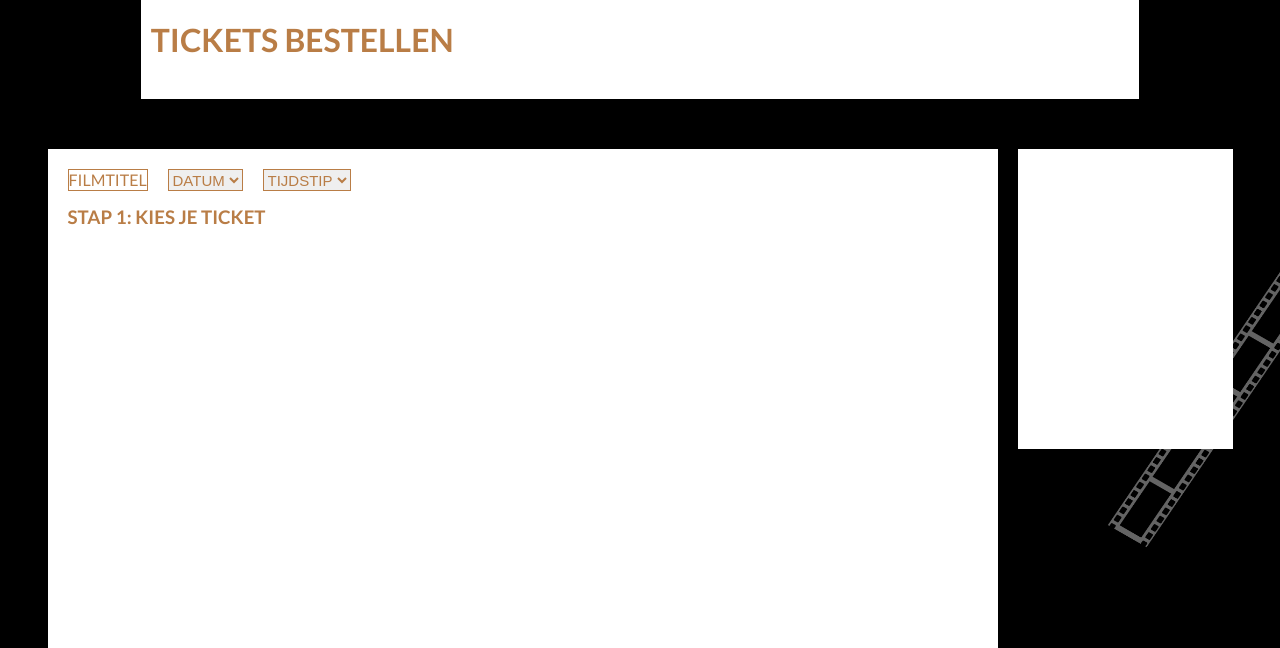
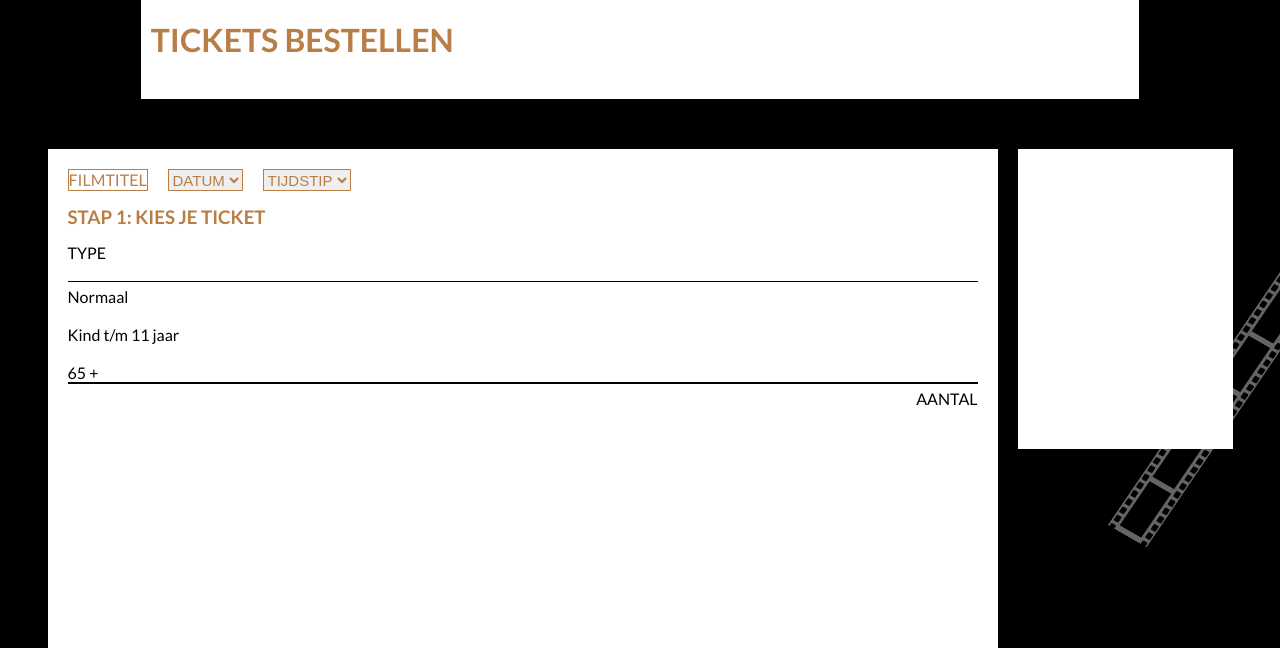
Before and after one commit to Feestbeest1/Bioscoop, a PHP site: page /Bioscoop/bestelpagina.php in a window 1280 px wide. Shown: the part 256-904 px from the top of the page. Run offline with PHP 8.4, Linux system fonts and the light colour scheme; some web fonts are replaced.

Commit message:
bestelpagina

```diff
--- a/bestelpagina.php
+++ b/bestelpagina.php
@@ -37,9 +37,26 @@
 
          <h3>STAP 1: KIES JE TICKET</h3>
 
+            <div>TYPE</div><br>
+
+            <div id="lijn1"></div>
+
+            <div>Normaal</div><br>
+            <div>Kind t/m 11 jaar</div><br>
+            <div>65 +</div>
+
+            <div id="lijn2"></div>
+
+         <div id="ticketinforechts">
+            <div>AANTAL</div>
+
+
+         </div>
+
       </div>
 
       <div id="filmkeuze"></div>
+
 
    </div>
 
--- a/style.css
+++ b/style.css
@@ -722,6 +722,7 @@ label{
     color: #B97D46;
     margin: 0;
     padding-top: 15px;
+    padding-bottom: 15px;
 }
 
 #filmselectie{
@@ -750,6 +751,25 @@ label{
     font-size: 15px;
 }
 
+#lijn1{
+    width: 100%;
+    height: 1px;
+    background-color: black;
+    margin-bottom: 5px;
+}
+#lijn2{
+    width: 100%;
+    height: 2px;
+    background-color: black;
+    margin-bottom: 5px;
+}
+
+#ticketinforechts{
+    display: flex;
+    /* flex-direction: row; */
+    justify-content: flex-end;
+}
+
 #filmkeuze{
     background-color: white;
     width: 215px;
```
